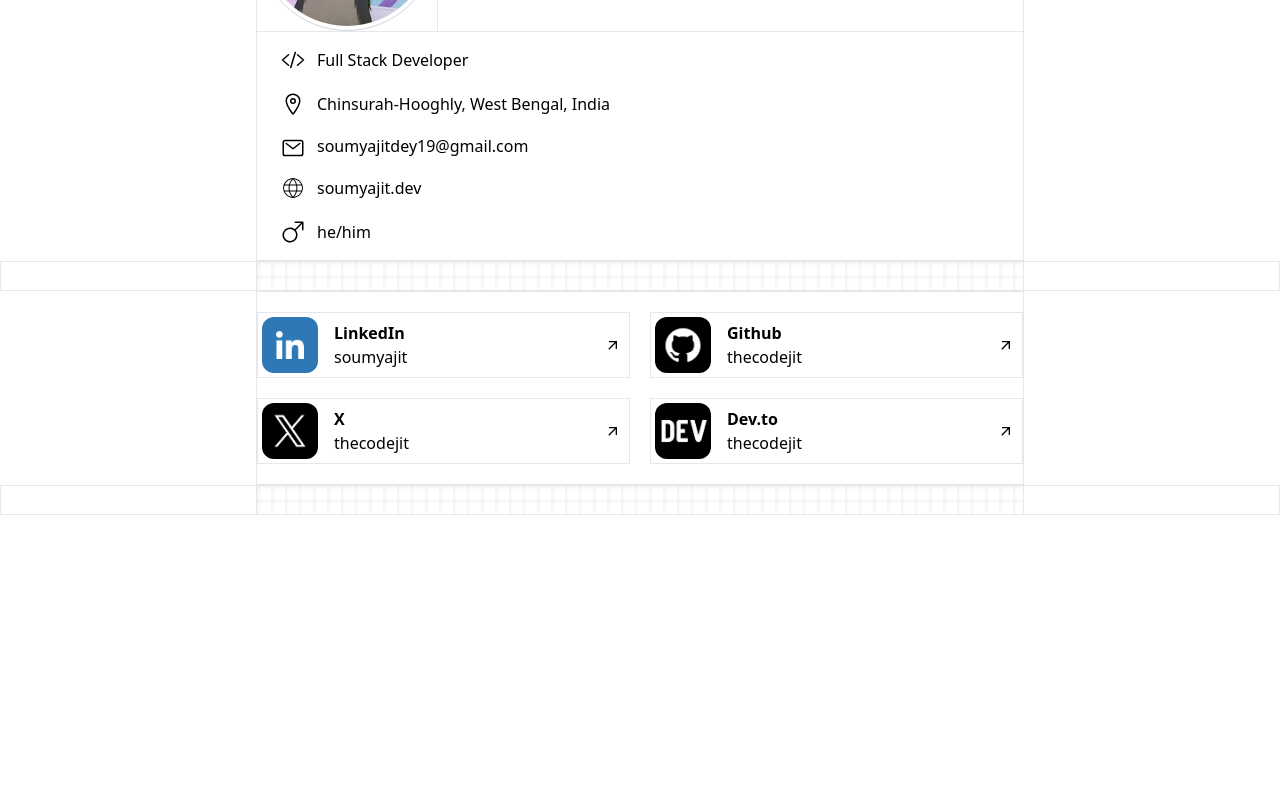
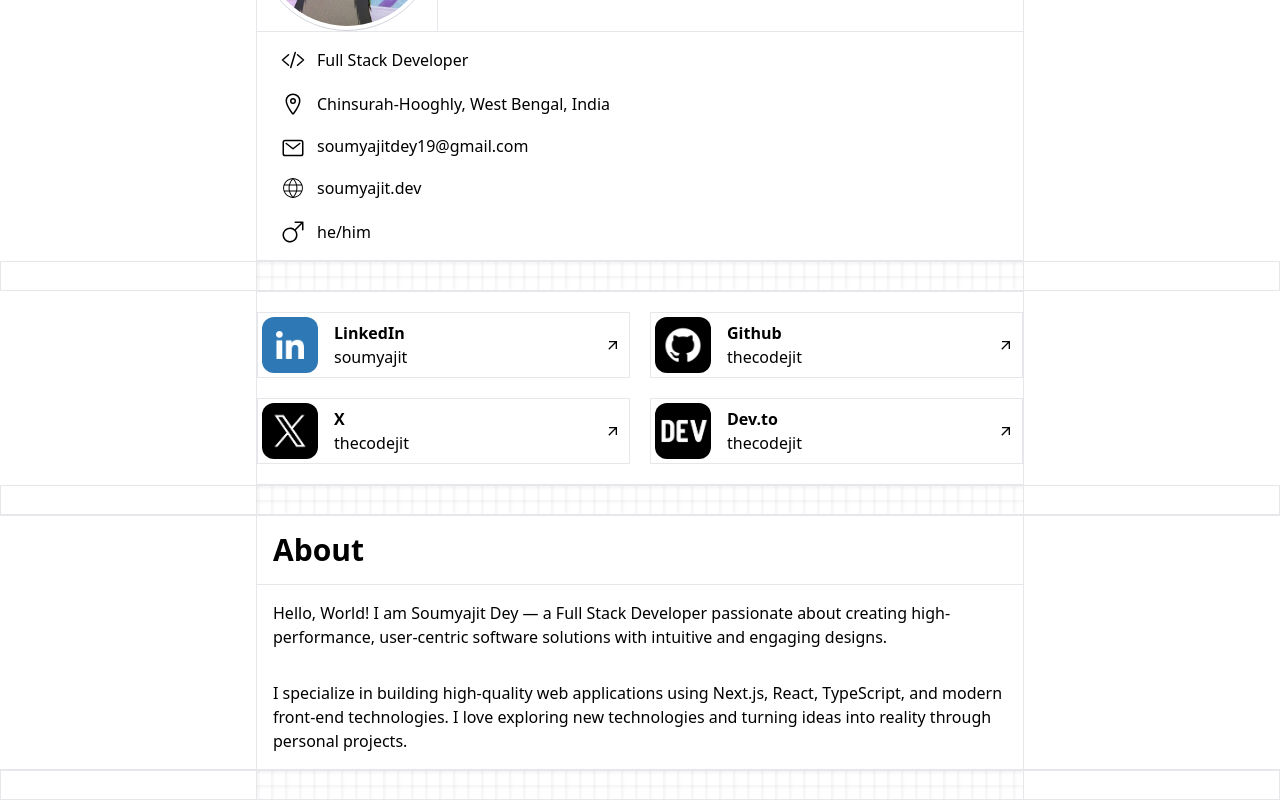
Before and after one commit to thecodejit/Codefolio, a React (Vite) app: page / in a window 1280 px wide. Shown: the part 531-1331 px from the top of the page. Before the commit the page ends 1046 px from the top, so only its background shows below. Built offline with nearby package versions, Linux system fonts and the light colour scheme.

Commit message:
Add about section

```diff
--- a/src/App.jsx
+++ b/src/App.jsx
@@ -1,3 +1,4 @@
+import About from "./components/About";
 import Header from "./components/Header";
 import Navbar from "./components/Navbar";
 import Separator from "./components/Separator";
@@ -11,6 +12,8 @@ function App() {
       <Separator />
       <Social />
       <Separator />
+      <About />
+      <Separator />
     </div>
   );
 }
--- /dev/null
+++ b/src/components/About.jsx
@@ -0,0 +1,28 @@
+import React from "react";
+
+const About = () => {
+  return (
+    <div className="border-y border-gray-200">
+      <div className="mx-auto w-[93.5%] sm:w-3xl border-x border-gray-200">
+        <h1 className="font-bold text-3xl p-4 border-b border-gray-200">
+          About
+        </h1>
+
+        <p className="p-4">
+          Hello, World! I am Soumyajit Dey — a Full Stack Developer passionate
+          about creating high-performance, user-centric software solutions with
+          intuitive and engaging designs.
+        </p>
+
+        <p className="p-4 text-wrap">
+          I specialize in building high-quality web applications using Next.js,
+          React, TypeScript, and modern front-end technologies. I love exploring
+          new technologies and turning ideas into reality through personal
+          projects.
+        </p>
+      </div>
+    </div>
+  );
+};
+
+export default About;
```
